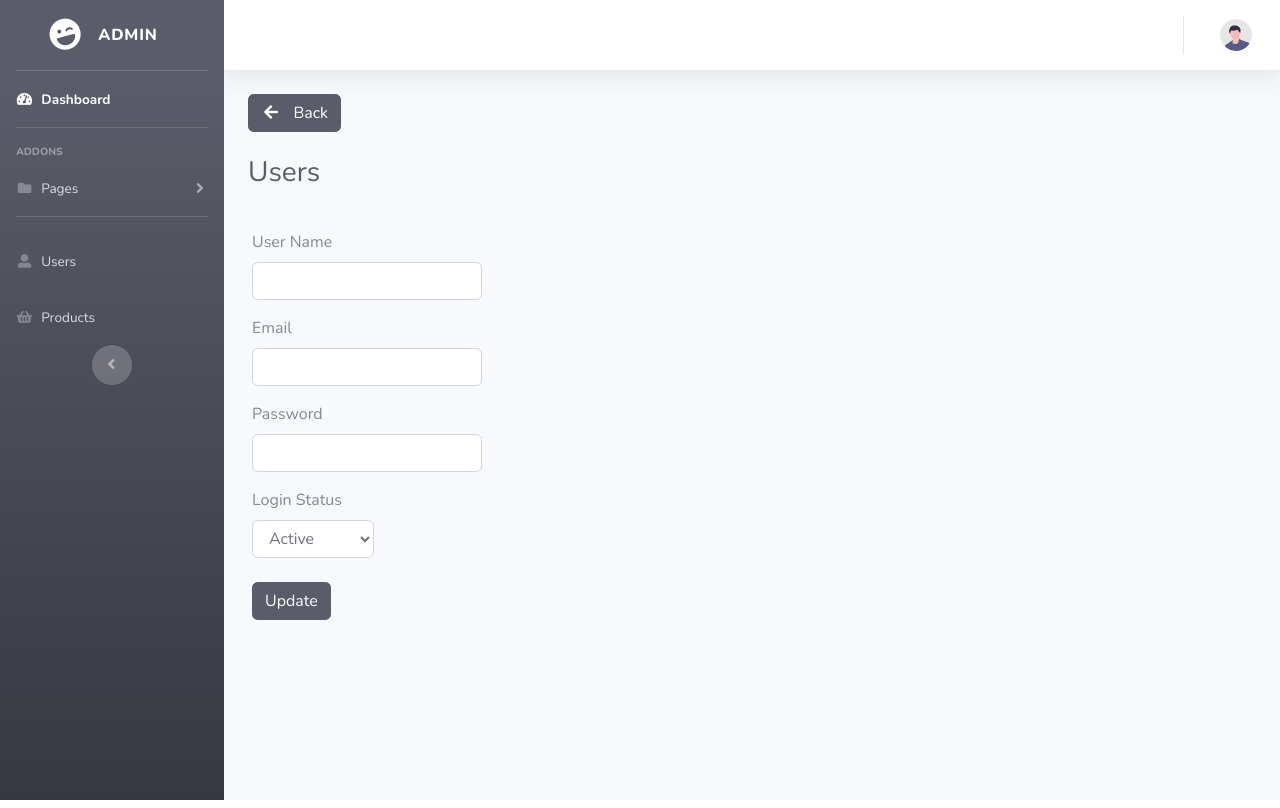
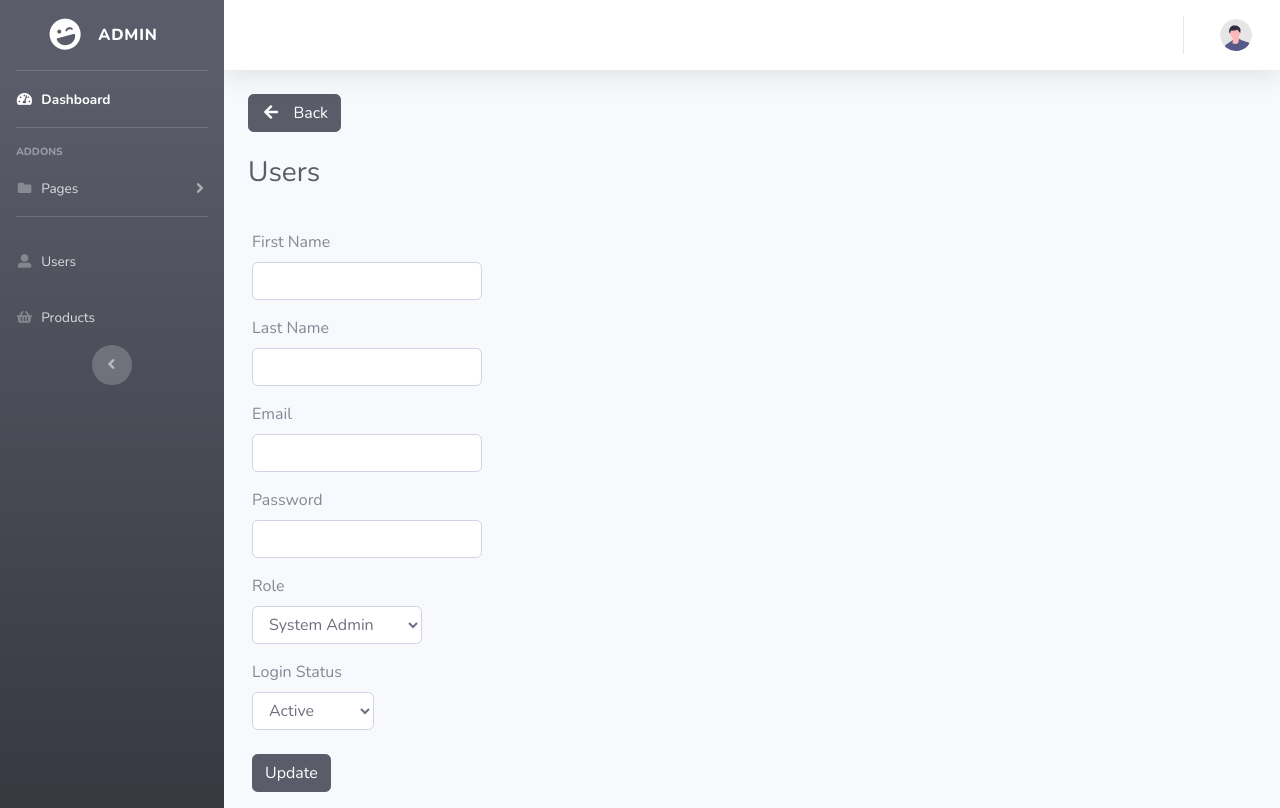
Before and after one commit to AmirSahil/ci-login-system, a CodeIgniter app: page /database/admin/addusers in a window 1280 px wide. Run offline with CodeIgniter, Linux system fonts and the light colour scheme; data that the repository does not hold is empty.

Commit message:
Added admin user roles roles

```diff
--- a/application/controllers/Admin.php
+++ b/application/controllers/Admin.php
@@ -10,7 +10,7 @@ class Admin extends CI_Controller
             $email = $this->input->post('email_id');
             $password = sha1($this->input->post('password'));
 
-            $result = $this->db->get_where('users', array('email_id' => $email, 'password' => $password, 'account_status' => 1, 'role' => 'ADMIN'))->result_array();
+            $result = $this->db->get_where('users', array('email_id' => $email, 'password' => $password, 'login_status' => 'Active', 'role' => 'System Admin'))->result_array();
             $uid = $result[0]['id'];
             $first_name = $result[0]['first_name'];
             $last_name = $result[0]['last_name'];
@@ -133,16 +133,19 @@ class Admin extends CI_Controller
     public function usr_form_validation()
     {
         $this->load->library('form_validation');
-        $this->form_validation->set_rules("user_name", "User Name", 'required');
+        $this->form_validation->set_rules("first_name", "First Name", 'required');
+        $this->form_validation->set_rules("last_name", "Last Name", 'required');
         $this->form_validation->set_rules("email_id", "Email", 'trim|required|valid_email');
         $this->form_validation->set_rules("password", "Password", 'required');
         if($this->session->userdata['admin_uid']){
             if ($this->form_validation->run()) {
                 $this->load->model("AddUser_Model");
                 $data = array(
-                    'user_name' => $this->input->post('user_name'),
+                    'first_name' => $this->input->post('first_name'),
+                    'last_name' => $this->input->post('last_name'),
                     'email_id' => $this->input->post('email_id'),
                     'password' => sha1($this->input->post('password')),
+                    'role' => $this->input->post('role'),
                     'login_status' => $this->input->post('login_status'),
                 );
 
--- a/application/models/AddUser_Model.php
+++ b/application/models/AddUser_Model.php
@@ -3,10 +3,10 @@
 {
 	function saverecords($data)
 	{
-          $this->db->insert('public_users',$data);
+          $this->db->insert('users',$data);
 		  return $this->db->insert_id();
 	}
 	function insert_data($data){
-		$this->db->insert("public_users", $data);
+		$this->db->insert("users", $data);
 	}
 }
--- a/application/views/admin/pages/addusers.php
+++ b/application/views/admin/pages/addusers.php
@@ -22,9 +22,16 @@
         </div>
         <div class="form-group row pr-5">
             <div class="col-xs-6">
-                <label for="user_name">User Name</label>
-                <input type="text" class="form-control"  name="user_name">
-                <span class="text-danger"><?php echo form_error("user_name");?></span>
+                <label for="first_name">First Name</label>
+                <input type="text" class="form-control"  name="first_name">
+                <span class="text-danger"><?php echo form_error("first_name");?></span>
+            </div>
+        </div>
+        <div class="form-group row pr-5">
+            <div class="col-xs-6">
+                <label for="last_name">Last Name</label>
+                <input type="text" class="form-control"  name="last_name">
+                <span class="text-danger"><?php echo form_error("last_name");?></span>
             </div>
         </div>
         <div class="form-group row pr-5">
@@ -43,11 +50,19 @@
         </div>
         <div class="form-group row pr-5">
             <div class="col-xs-6">
+                <label for="role">Role</label>
+                <select class="form-control" name="role">
+                    <option>System Admin</option>
+                    <option>Product Manager</option>
+                </select>
+            </div>
+        </div>
+        <div class="form-group row pr-5">
+            <div class="col-xs-6">
                 <label for="login_status">Login Status</label>
                 <select class="form-control" name="login_status">
                     <option>Active</option>
                     <option>Not Active</option>
-
                 </select>
             </div>
         </div>
```
Also changed, not shown: application/models/Users_model.php (+4 -4 lines), application/views/admin/pages/users.php (+6 -2 lines).
